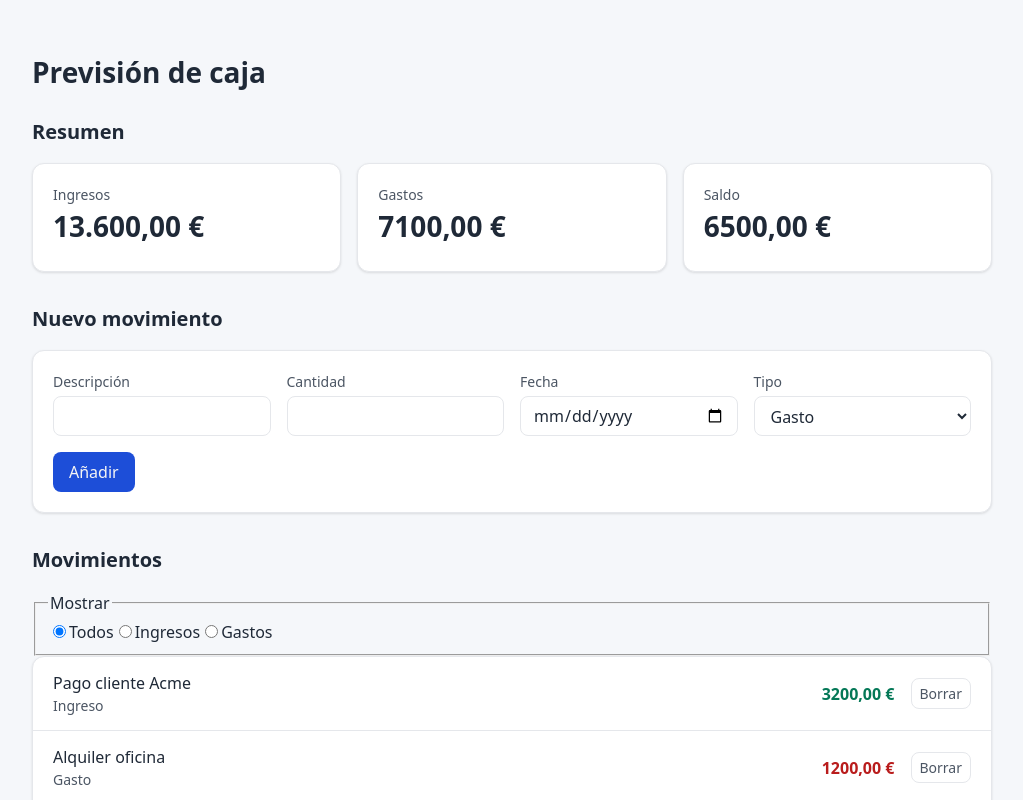
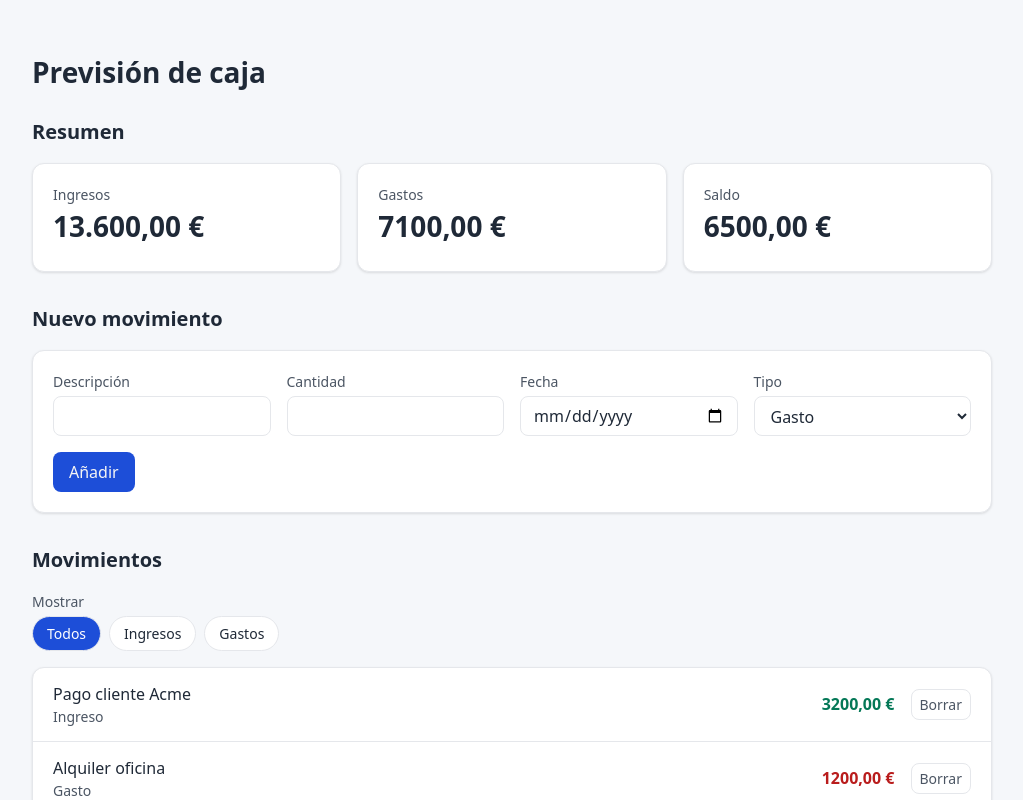
Before and after one commit to LuValcke/cash-dashboard, a React (Vite) app: page / in a window 1280 px wide. Shown: the top 800 px of the page, without its empty margins (128-1151 px from the left). Built offline with nearby package versions, Linux system fonts and the light colour scheme.

Commit message:
style: filtros en formato píldora y estado vacío

```diff
--- a/src/App.tsx
+++ b/src/App.tsx
@@ -52,7 +52,7 @@ function App() {
           <h2 id='transactions-title'>Movimientos</h2>
           <TransactionFilters value={filter} onChange={setFilter} />
           {filteredTransactions.length === 0 ? (
-            <p>No hay movimientos.</p>
+            <p className='transaction__empty'>No hay movimientos.</p>
           ) : (<ul className='transaction__list'>
             {filteredTransactions.map((transaction) => (
               <li className='transaction' key={transaction.id}>
--- a/src/components/TransactionFilters.tsx
+++ b/src/components/TransactionFilters.tsx
@@ -13,20 +13,23 @@ const options: { value: TransactionFilter; label: string }[] = [
 
 export function TransactionFilters({ value, onChange }: TransactionFiltersProps) {
   return (
-    <fieldset>
-      <legend>Mostrar</legend>
+    <fieldset className='transaction-filters'>
+      <legend className='transaction-filters__legend'>Mostrar</legend>
+			<div className='transaction-filters__options'>
 				{options.map((option) => (
-        <label key={option.value}>
+					<label key={option.value} className='transaction-filters__option'>
 						<input
 							type="radio"
 							name="transaction-filter"
 							value={option.value}
 							checked={value === option.value}
 							onChange={() => onChange(option.value)}
+							className='transaction-filters__input'
 						/>
 						{option.label}
 					</label>
 				))}
+			</div>
     </fieldset>
   );
 }
--- a/src/index.css
+++ b/src/index.css
@@ -224,6 +224,84 @@ section {
   gap: var(--space-md);
 }
 
+.transaction-filters {
+  border: none;
+  padding: 0;
+  margin: 0 0 var(--space-md);
+}
+
+.transaction-filters__legend {
+  font-size: 0.875rem;
+  font-weight: 500;
+  color: var(--color-text-muted);
+  padding: 0;
+  margin-bottom: var(--space-xs);
+}
+
+.transaction-filters__options {
+  display: flex;
+  flex-wrap: wrap;
+  gap: var(--space-sm);
+}
+
+.transaction-filters__option {
+  background-color: var(--color-surface);
+  border: 1px solid var(--color-border);
+  border-radius: 999px;
+  padding: 0.375rem 0.875rem;
+  font-size: 0.875rem;
+  font-weight: 500;
+  cursor: pointer;
+}
+
+.transaction-filters__option:has(.transaction-filters__input:checked) {
+  background-color: var(--color-primary);
+  color: white;
+}
+
+.transaction-filters__input {
+  position: absolute;
+  width: 1px;
+  height: 1px;
+  margin: -1px;
+  overflow: hidden;
+  clip: rect(0 0 0 0);
+  white-space: nowrap;
+  border: 0;
+}
+
+.transaction-filters__input:has(.transaction-filters__input:focus-visible) {
+  outline: 3px solid var(--color-focus);
+  outline-offset: 2px;
+}
+
+.transaction__empty {
+  background-color: var(--color-surface);
+  border: 1px solid var(--color-border);
+  border-radius: var(--radius);
+  box-shadow: var(--shadow);
+  padding: var(--space-xl);
+  color: var(--color-text-muted);
+  text-align: center;
+}
+
+/* Fieldset (.transaction-filters)
+
+Quita el estilo del navegador: border: none, padding: 0 y margin: 0 0 var(--space-md).
+
+Legend (__legend)
+
+0.875rem, peso 500, color --color-text-muted, padding: 0 y margen inferior --space-xs.
+
+Contenedor (__options)
+
+Flexbox, gap: var(--space-sm) y flex-wrap: wrap, para que en móvil bajen de línea si no caben.
+
+Cada píldora (__option)
+
+Fondo --color-surface, borde 1px solid var(--color-border), border-radius: 999px (el truco para un redondeo completo),
+padding 0.375rem 0.875rem, 0.875rem, peso 500 y cursor: pointer. */
+
 /* h1,
 h2 {
   font-family: var(--heading);
```
Lines whose indentation alone changed are shown as unchanged.
